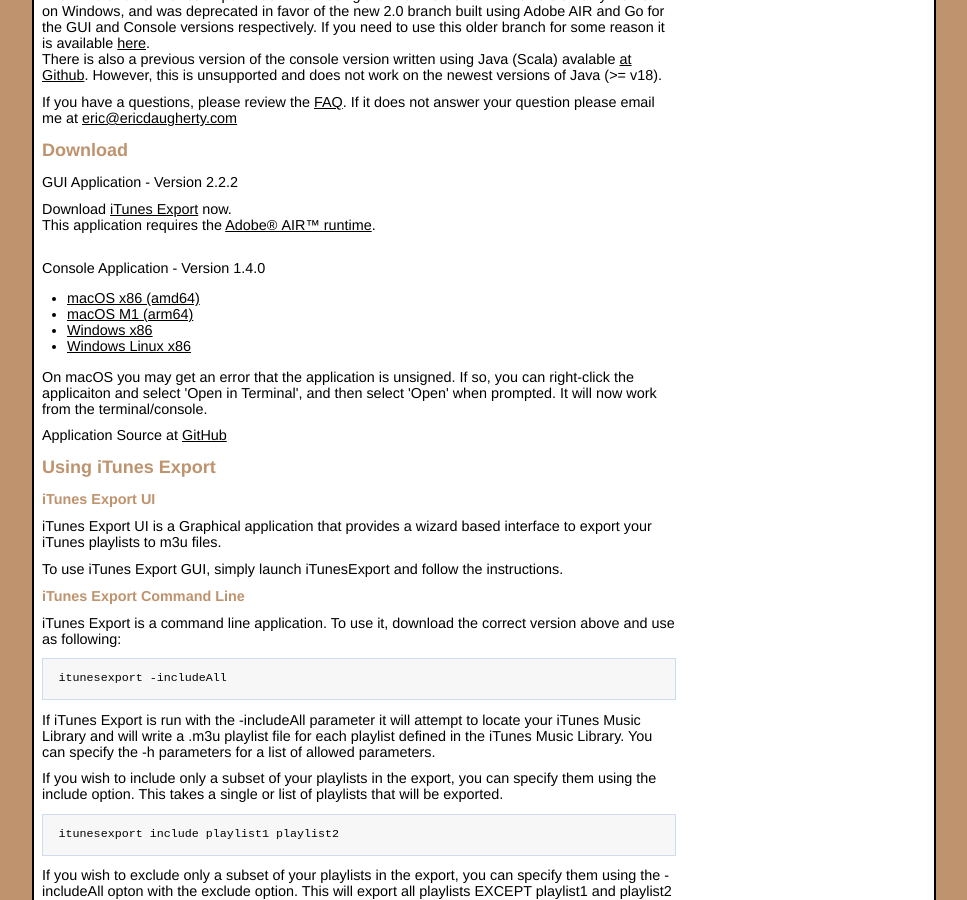
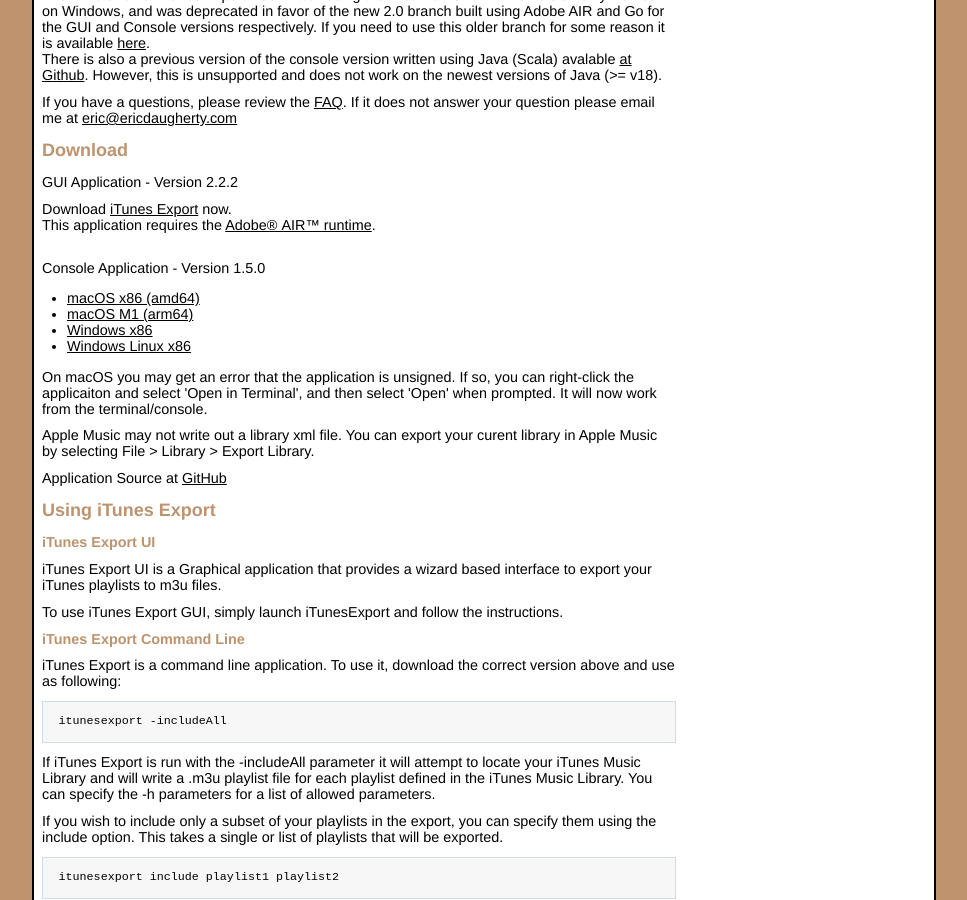
Before and after one commit to ericdaugherty/ericdaugherty.github.io, a Jekyll site: the page built from dev/itunesexport/index.html, in a window 1280 px wide and 900 px high, scrolled down 735 px. Shown: the whole window, without its empty margins (156-1123 px from the left). Built offline with Jekyll 4.4.1, drawn with Linux system fonts in a browser that asks for light colours; some of the changed text lies outside the part shown.

Commit message:
itunes Export 1.5.0 release

```diff
--- a/dev/itunesexport/index.html
+++ b/dev/itunesexport/index.html
@@ -74,24 +74,28 @@
     This application requires the <a href="https://airsdk.harman.com/runtime">Adobe&#174;&nbsp;AIR&#8482; runtime</a>.
   </p>
   <br />
-  Console Application - Version 1.4.0<br />
+  Console Application - Version 1.5.0<br />
   <ul>
     <li><a
-        href="https://github.com/ericdaugherty/itunesexport-go/releases/download/v1.4.0/itunesexport-v1.4.0-darwin-amd64.tar.gz">macOS
+        href="https://github.com/ericdaugherty/itunesexport-go/releases/download/v1.5.0/itunesexport-v1.5.0-darwin-amd64.tar.gz">macOS
         x86 (amd64)</a></li>
     <li><a
-        href="https://github.com/ericdaugherty/itunesexport-go/releases/download/v1.4.0/itunesexport-v1.4.0-darwin-arm64.tar.gz">macOS
+        href="https://github.com/ericdaugherty/itunesexport-go/releases/download/v1.5.0/itunesexport-v1.5.0-darwin-arm64.tar.gz">macOS
         M1 (arm64)</a></li>
     <li><a
-        href="https://github.com/ericdaugherty/itunesexport-go/releases/download/v1.4.0/itunesexport-v1.4.0-windows-amd64.zip">Windows
+        href="https://github.com/ericdaugherty/itunesexport-go/releases/download/v1.5.0/itunesexport-v1.5.0-windows-amd64.zip">Windows
         x86</a></li>
     <li><a
-        href="https://github.com/ericdaugherty/itunesexport-go/releases/download/v1.4.0/itunesexport-v1.4.0-linux-amd64.tar.gz">Windows
+        href="https://github.com/ericdaugherty/itunesexport-go/releases/download/v1.5.0/itunesexport-v1.5.0-linux-amd64.tar.gz">Windows
         Linux
         x86</a></li>
   </ul>
   On macOS you may get an error that the application is unsigned. If so, you can right-click the applicaiton and
   select 'Open in Terminal', and then select 'Open' when prompted. It will now work from the terminal/console.
+  </p>
+  <p>
+    Apple Music may not write out a library xml file. You can export your curent library
+    in Apple Music by selecting File > Library > Export Library.
   </p>
   <p>
     Application Source at <a href="https://github.com/ericdaugherty/itunesexport-go">GitHub</a>
@@ -215,4 +219,15 @@
 itunesexport -copy FLAT
   </pre>
 
+  <p>
+    By default iTunes Export will copy all playlists ignoring any folder structure. To preserve
+    the older structure use -includeFolders
+  </p>
+
+  <pre class="code">
+itunesexport -includeFolders
+  </pre>
+
+
+
 </div>
```
